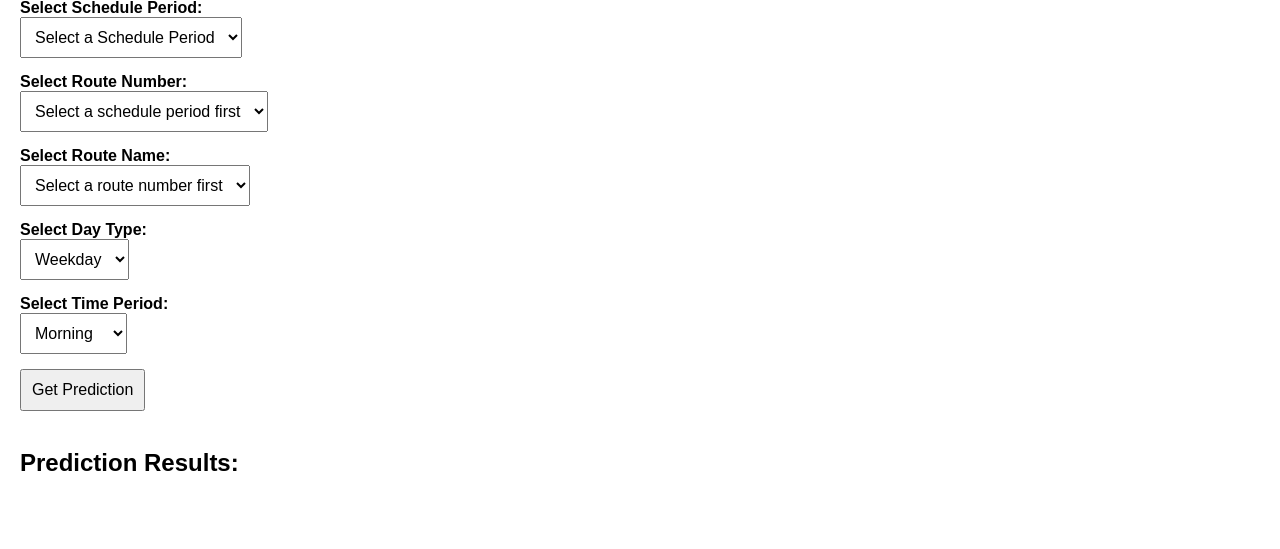
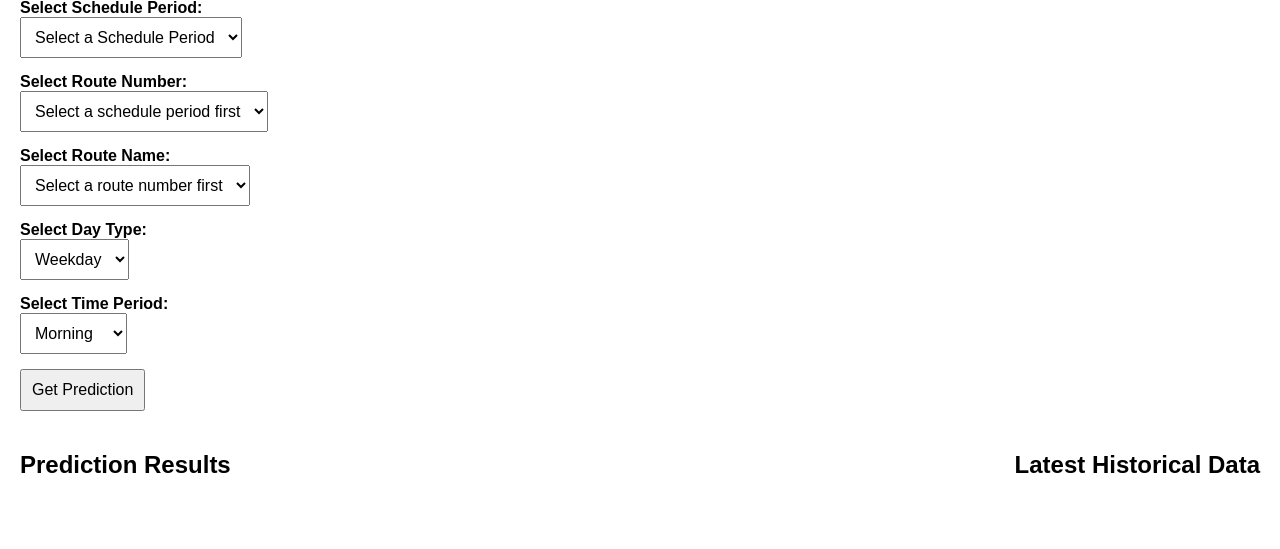
Before and after one commit to Ishaan933/passenger_activity_model, a Flask app: page / in a window 1280 px wide. Shown: the part 81-630 px from the top of the page. Run offline with Flask 3, Linux system fonts and the light colour scheme; parts of the project's set-up code (start-up, migrations or seed data) failed here and were passed over.

Commit message:
Update index.html

```diff
--- a/templates/index.html
+++ b/templates/index.html
@@ -19,6 +19,27 @@
         select, button {
             padding: 10px;
             font-size: 16px;
+        }
+        .results-container {
+            display: flex;
+            justify-content: space-between;
+            gap: 20px;
+            margin-top: 20px;
+        }
+        .results-table {
+            border-collapse: collapse;
+            width: 48%;
+        }
+        .results-table th, .results-table td {
+            border: 1px solid #ddd;
+            padding: 8px;
+        }
+        .results-table th {
+            background-color: #f4f4f4;
+            text-align: left;
+        }
+        h2 {
+            margin-bottom: 10px;
         }
     </style>
 </head>
@@ -68,8 +89,20 @@
         <button type="button" onclick="getPrediction()">Get Prediction</button>
     </form>
 
-    <br><h2>Prediction Results:</h2>
-    <div id="results"></div>
+    <div class="results-container">
+        <div>
+            <h2>Prediction Results</h2>
+            <table class="results-table" id="predictionResults">
+                <!-- Table rows will be dynamically added -->
+            </table>
+        </div>
+        <div>
+            <h2>Latest Historical Data</h2>
+            <table class="results-table" id="historicalResults">
+                <!-- Table rows will be dynamically added -->
+            </table>
+        </div>
+    </div>
 
     <script>
         async function fetchRouteNumbers() {
@@ -133,65 +166,40 @@
 
                 const data = await response.json();
 
-                let resultsHTML = `
-                    <p><strong>Average Boardings Prediction:</strong> ${data.boardings_prediction.toFixed(2)}</p>
-                    <p><strong>Average Alightings Prediction:</strong> ${data.alightings_prediction.toFixed(2)}</p>
-                    <p><strong>Total Predicted Boardings:</strong> ${data.predicted_total_boardings.toFixed(2)}</p>
-                    <p><strong>Total Predicted Alightings:</strong> ${data.predicted_total_alightings.toFixed(2)}</p>
+                // Populate Prediction Results table
+                const predictionResultsTable = document.getElementById('predictionResults');
+                predictionResultsTable.innerHTML = `
+                    <tr><th>Metric</th><th>Value</th></tr>
+                    <tr><td>Average Boardings Prediction</td><td>${data.boardings_prediction.toFixed(2)}</td></tr>
+                    <tr><td>Average Alightings Prediction</td><td>${data.alightings_prediction.toFixed(2)}</td></tr>
+                    <tr><td>Total Predicted Boardings</td><td>${data.predicted_total_boardings.toFixed(2)}</td></tr>
+                    <tr><td>Total Predicted Alightings</td><td>${data.predicted_total_alightings.toFixed(2)}</td></tr>
                 `;
 
-                // Add breakdown for predictions
-                const predictionBreakdown = `
-                    <p><strong>Calculation Breakdown for Predictions:</strong></p>
-                    <ul>
-                        <li>Schedule Period: ${data.prediction_schedule_start_date} to ${data.prediction_schedule_end_date}</li>
-                        <li>Total Weekdays in Schedule Period: ${data.predicted_total_weekdays}</li>
-                        <li>Total Predicted Boardings = Average Boardings Prediction (${data.boardings_prediction.toFixed(2)}) × Total Weekdays (${data.predicted_total_weekdays})</li>
-                        <li>Total Predicted Alightings = Average Alightings Prediction (${data.alightings_prediction.toFixed(2)}) × Total Weekdays (${data.predicted_total_weekdays})</li>
-                    </ul>
-                `;
-
-                resultsHTML += predictionBreakdown;
-
-                // Add historical data breakdown if available
+                // Populate Historical Data table if available
+                const historicalResultsTable = document.getElementById('historicalResults');
                 if (data.historical_data) {
-                    const historicalBreakdown = `
-                        <p><strong>Calculation Breakdown for Historical Data:</strong></p>
-                        <ul>
-                            <li>Schedule Period Start Date: ${data.historical_data.schedule_period_start_date}</li>
-                            <li>Schedule Period End Date: ${data.historical_data.schedule_period_end_date}</li>
-                            <li>Total Weekdays in Schedule Period: ${data.historical_data.total_weekdays}</li>
-                            <li>Total Historical Boardings = Average Boardings (${data.historical_data.average_boardings.toFixed(2)}) × Total Weekdays (${data.historical_data.total_weekdays})</li>
-                            <li>Total Historical Alightings = Average Alightings (${data.historical_data.average_alightings.toFixed(2)}) × Total Weekdays (${data.historical_data.total_weekdays})</li>
-                        </ul>
-                    `;
-
-                    resultsHTML += `
-                        <br>
-                        <h3>Latest Historical Data:</h3>
-                        <p><strong>Schedule Period:</strong> ${data.historical_data.schedule_period_name}</p>
-                        <p><strong>Route Number:</strong> ${data.historical_data.route_number}</p>
-                        <p><strong>Route Name:</strong> ${data.historical_data.route_name}</p>
-                        <p><strong>Day Type:</strong> ${data.historical_data.day_type}</p>
-                        <p><strong>Time Period:</strong> ${data.historical_data.time_period}</p>
-                        <p><strong>Average Boardings:</strong> ${data.historical_data.average_boardings.toFixed(2)}</p>
-                        <p><strong>Average Alightings:</strong> ${data.historical_data.average_alightings.toFixed(2)}</p>
-                        <p><strong>Total Historical Boardings:</strong> ${data.historical_data.total_boardings.toFixed(2)}</p>
-                        <p><strong>Total Historical Alightings:</strong> ${data.historical_data.total_alightings.toFixed(2)}</p>
-                        ${historicalBreakdown}
+                    historicalResultsTable.innerHTML = `
+                        <tr><th>Metric</th><th>Value</th></tr>
+                        <tr><td>Schedule Period</td><td>${data.historical_data.schedule_period_name}</td></tr>
+                        <tr><td>Route Number</td><td>${data.historical_data.route_number}</td></tr>
+                        <tr><td>Route Name</td><td>${data.historical_data.route_name}</td></tr>
+                        <tr><td>Day Type</td><td>${data.historical_data.day_type}</td></tr>
+                        <tr><td>Time Period</td><td>${data.historical_data.time_period}</td></tr>
+                        <tr><td>Average Boardings</td><td>${data.historical_data.average_boardings.toFixed(2)}</td></tr>
+                        <tr><td>Average Alightings</td><td>${data.historical_data.average_alightings.toFixed(2)}</td></tr>
+                        <tr><td>Total Historical Boardings</td><td>${data.historical_data.total_boardings.toFixed(2)}</td></tr>
+                        <tr><td>Total Historical Alightings</td><td>${data.historical_data.total_alightings.toFixed(2)}</td></tr>
                     `;
                 } else {
-                    resultsHTML += `<p><strong>Historical Data:</strong> No historical data available for the selected inputs.</p>`;
+                    historicalResultsTable.innerHTML = `<tr><td colspan="2">No historical data available.</td></tr>`;
                 }
-
-                document.getElementById('results').innerHTML = resultsHTML;
             } catch (error) {
                 console.error('Error fetching predictions:', error);
-                document.getElementById('results').innerHTML = `<p style="color: red;">An error occurred while fetching predictions. Please try again.</p>`;
+                document.getElementById('predictionResults').innerHTML = `<tr><td colspan="2" style="color: red;">An error occurred while fetching predictions. Please try again.</td></tr>`;
+                document.getElementById('historicalResults').innerHTML = `<tr><td colspan="2" style="color: red;">An error occurred while fetching historical data. Please try again.</td></tr>`;
             }
         }
-
-
     </script>
 </body>
 </html>
```
